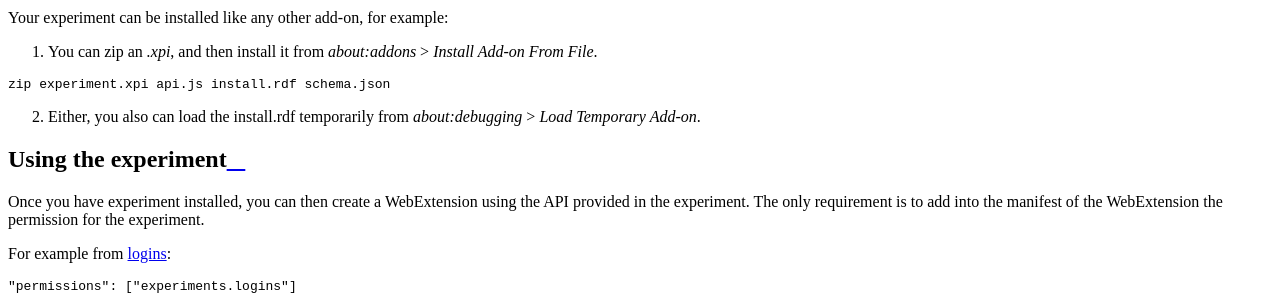
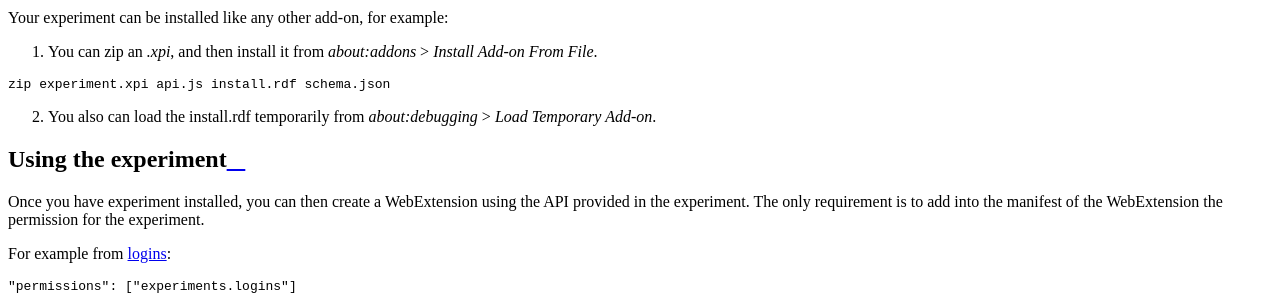
Before and after one commit to web-ext-experiments/about, a Sphinx documentation site: the page built from source/how.rst, in a window 1280 px wide. Shown: the part 1201-1501 px from the top of the page. Built offline with Sphinx 7.4.7 and the Read the Docs theme 2.0.0, drawn with Linux system fonts in a browser that asks for light colours; comment, search, counter and statistics services are not loaded.

Commit message:
Minor grammar fix

```diff
--- a/source/how.rst
+++ b/source/how.rst
@@ -52,7 +52,7 @@ Your experiment can be installed like any other add-on, for example:
 
     zip experiment.xpi api.js install.rdf schema.json
 
-2. Either, you also can load the install.rdf temporarily from `about:debugging` > `Load Temporary Add-on`.
+2. You also can load the install.rdf temporarily from `about:debugging` > `Load Temporary Add-on`.
 
 
 
```
